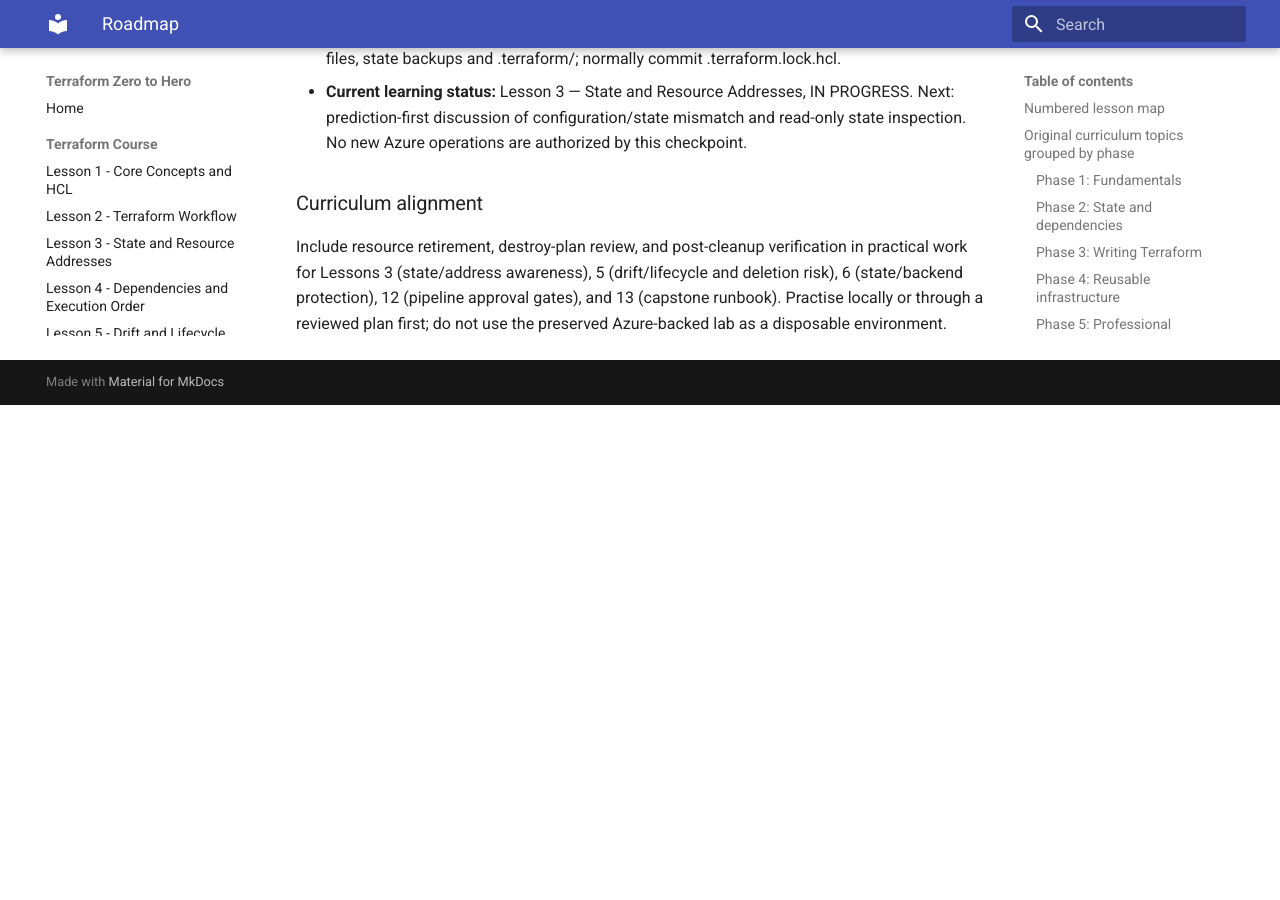
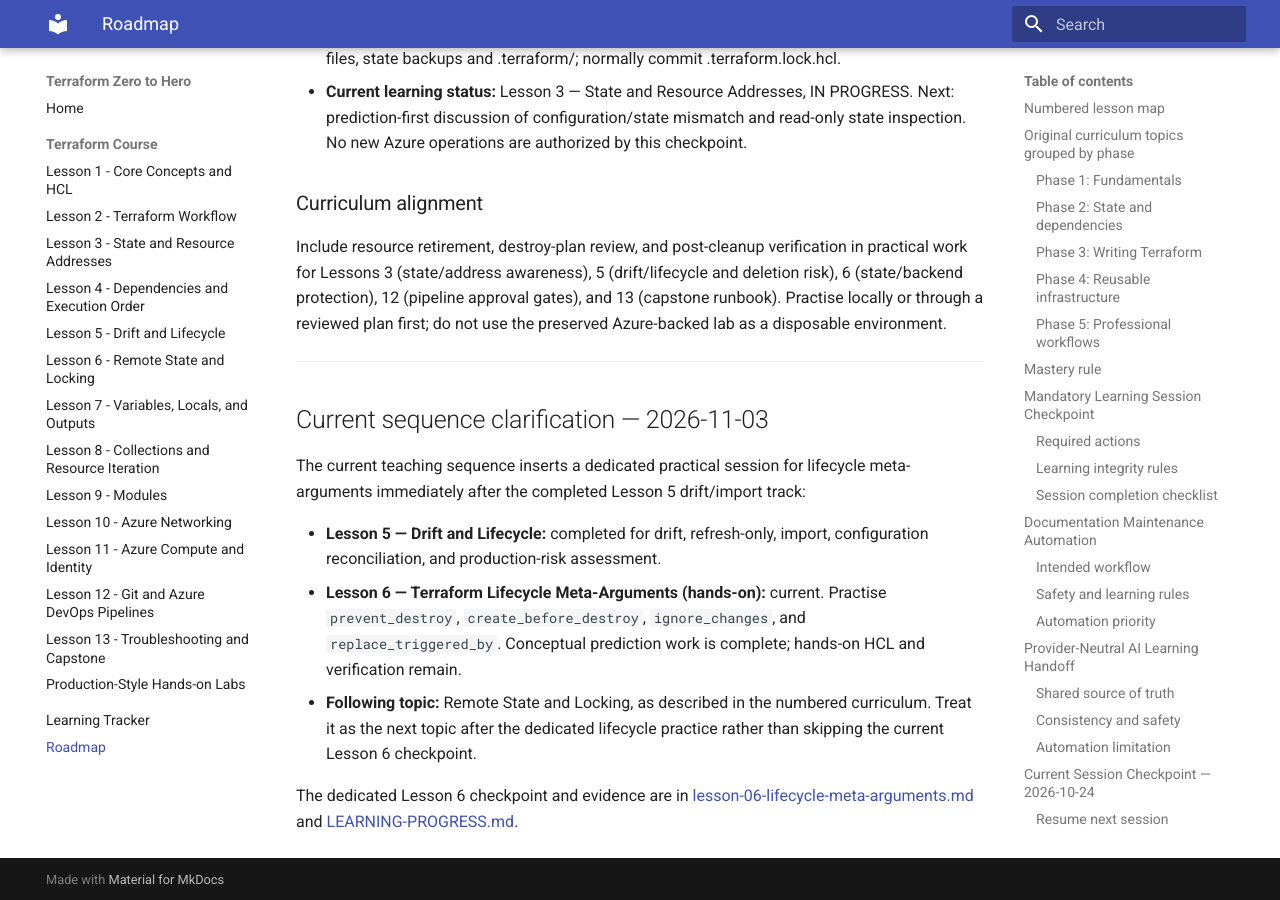
Before and after one commit to pshewale-dev/terraform-azure-lab, an MkDocs documentation site: the page built from docs/LEARNING-ROADMAP.md, in a window 1280 px wide and 900 px high, scrolled down 16741 px. Built offline with MkDocs 1.6.1 and Material for MkDocs 9.7.7, drawn with Linux system fonts in a browser that asks for light colours; before the commit the page ends 17146 px from its top, so only the background shows below that.

Commit message:
Update LEARNING-ROADMAP.md for Lesson 6 checkpoint

```diff
--- a/docs/LEARNING-ROADMAP.md
+++ b/docs/LEARNING-ROADMAP.md
@@ -407,3 +407,15 @@ The roadmap now explicitly tracks safe retirement of a practice environment as p
 
 ### Curriculum alignment
 Include resource retirement, destroy-plan review, and post-cleanup verification in practical work for Lessons 3 (state/address awareness), 5 (drift/lifecycle and deletion risk), 6 (state/backend protection), 12 (pipeline approval gates), and 13 (capstone runbook). Practise locally or through a reviewed plan first; do not use the preserved Azure-backed lab as a disposable environment.
+
+---
+
+## Current sequence clarification — 2026-11-03
+
+The current teaching sequence inserts a dedicated practical session for lifecycle meta-arguments immediately after the completed Lesson 5 drift/import track:
+
+- **Lesson 5 — Drift and Lifecycle:** completed for drift, refresh-only, import, configuration reconciliation, and production-risk assessment.
+- **Lesson 6 — Terraform Lifecycle Meta-Arguments (hands-on):** current. Practise `prevent_destroy`, `create_before_destroy`, `ignore_changes`, and `replace_triggered_by`. Conceptual prediction work is complete; hands-on HCL and verification remain.
+- **Following topic:** Remote State and Locking, as described in the numbered curriculum. Treat it as the next topic after the dedicated lifecycle practice rather than skipping the current Lesson 6 checkpoint.
+
+The dedicated Lesson 6 checkpoint and evidence are in [lesson-06-lifecycle-meta-arguments.md](lesson-06-lifecycle-meta-arguments.md) and [LEARNING-PROGRESS.md](LEARNING-PROGRESS.md).
```
